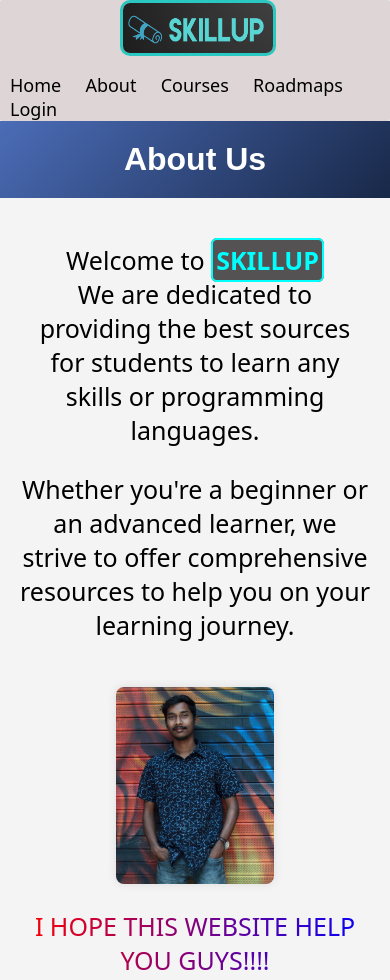
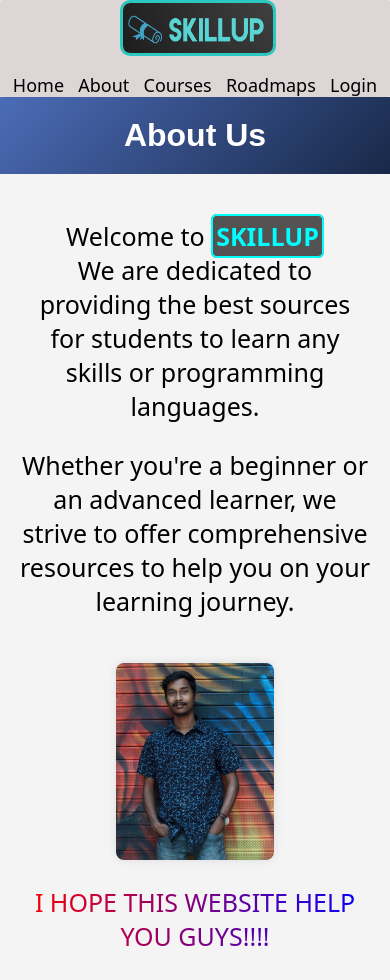
Before and after one commit to subashsaka/skillup, a plain HTML site: page gpt.html in a window 390 px wide. Shown: the top 980 px of the page. Drawn offline with Linux system fonts and the light colour scheme.

Commit message:
decreased padding in heADER

```diff
--- a/coursses.css
+++ b/coursses.css
@@ -194,6 +194,9 @@
         flex-direction: column;
         align-items: center;
     }
+    .compneyname a{
+        padding: 5px;
+    }
     .car{
         height: 350px;
         width: 330px;
--- a/gpt.html
+++ b/gpt.html
@@ -153,6 +153,9 @@
             .nokia{
                 height: auto;
             }
+            .compneyname a{
+        padding: 5px;
+    }
             header{
         display: flex;
         flex-direction: column;
--- a/main.css
+++ b/main.css
@@ -296,6 +296,9 @@
         display: inline;
         font-size: 15px;
     }
+    .compneyname a{
+        padding: 5px;
+    }
     .explore{
         margin-left: 0px;
     }
--- a/roadmap.css
+++ b/roadmap.css
@@ -175,6 +175,9 @@
             height: 400px;
             width: 300px;
         }
+        .compneyname a{
+            padding: 5px;
+        }
         .sec1 , .sec2,  .sec4{
             display: flex;
             flex-direction: column;
--- a/watch.css
+++ b/watch.css
@@ -181,6 +181,9 @@
         flex-direction: column;
         align-items: center;
     }
+    .compneyname a{
+        padding: 5px;
+    }
     .compneyname{
         display: inline;
     }
```
Also changed, not shown: login.html (+3 -0 lines).
